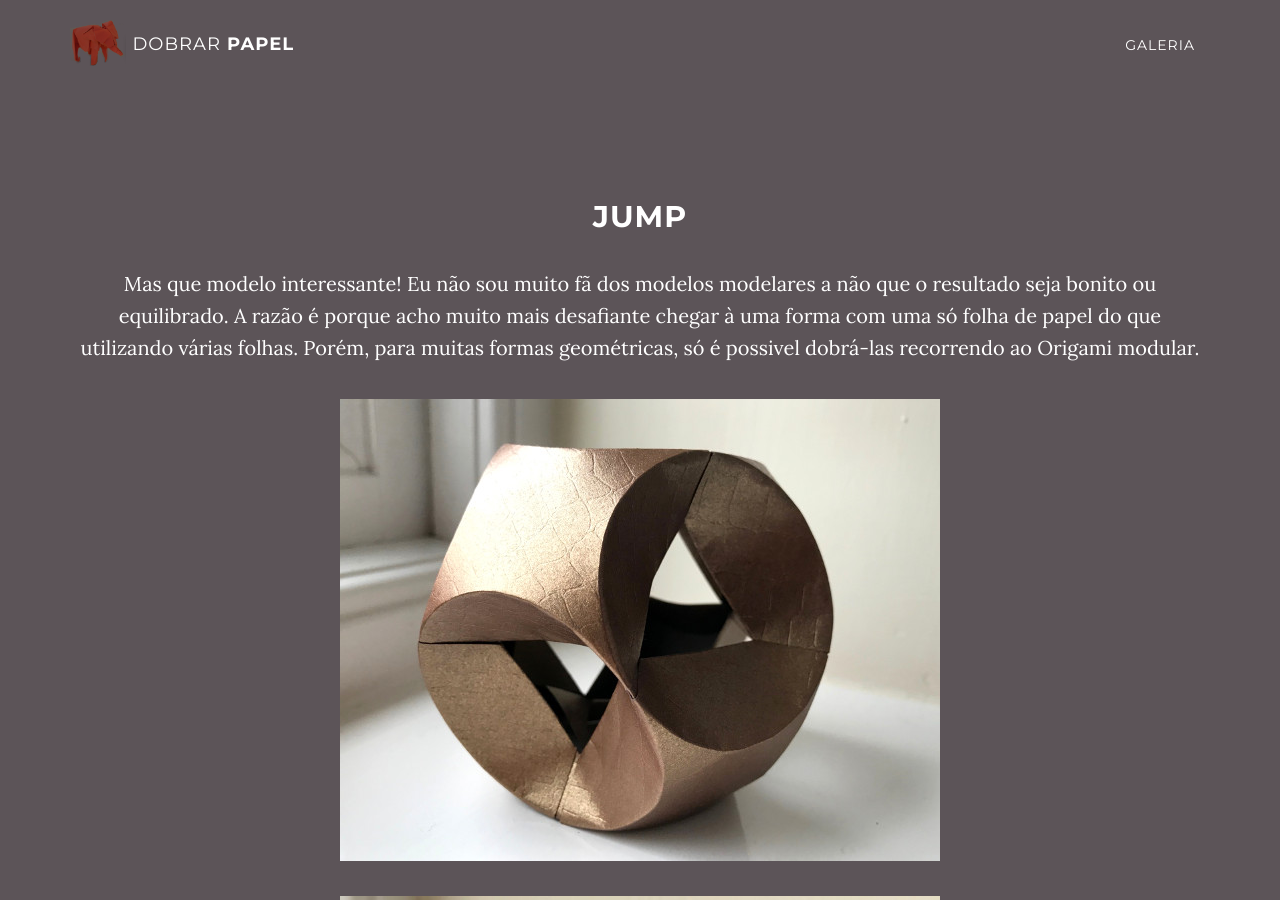
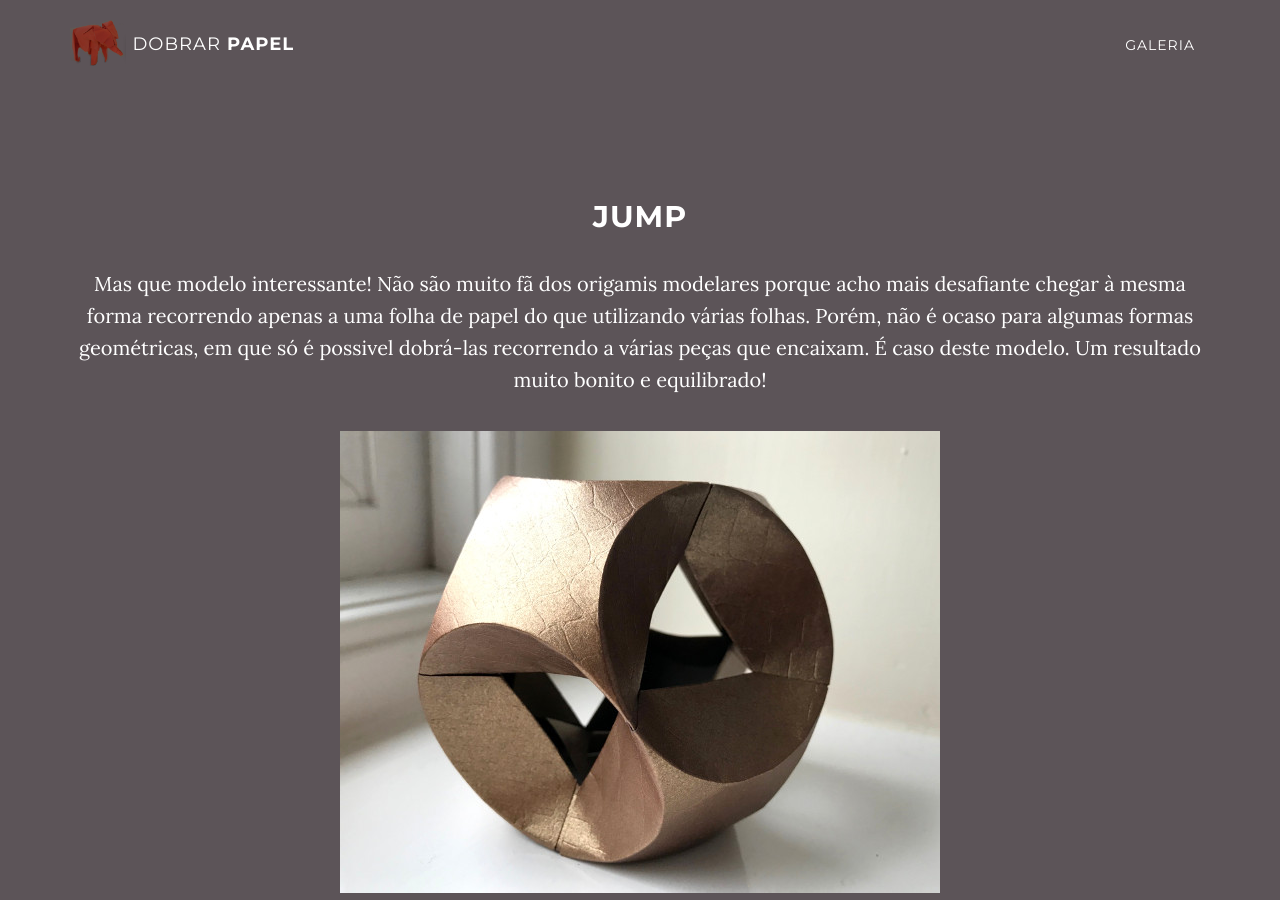
Before and after one commit to pawlo0/dobrarpapel, a Jekyll site: the page built from _posts/2018-04-01-jump.md, in a window 1280 px wide and 900 px high. Built offline with Jekyll 4.4.1, drawn with Linux system fonts in a browser that asks for light colours; nearby versions of some CDN libraries; library files that are not in the unit come from our copies.

Commit message:
corrects Jump post text

```diff
--- a/_posts/2018-04-01-jump.md
+++ b/_posts/2018-04-01-jump.md
@@ -6,7 +6,7 @@ category: Objectos
 youtubeId: 7v0Eou-Ive8
 ---
 
-Mas que modelo interessante! Eu não sou muito fã dos modelos modelares a não que o resultado seja bonito ou equilibrado. A razão é porque acho muito mais desafiante chegar à uma forma com uma só folha de papel do que utilizando várias folhas. Porém, para muitas formas geométricas, só é possivel dobrá-las recorrendo ao Origami modular.
+Mas que modelo interessante! Não são muito fã dos origamis modelares porque acho mais desafiante chegar à mesma forma recorrendo apenas a uma folha de papel do que utilizando várias folhas. Porém, não é ocaso para algumas formas geométricas, em que só é possivel dobrá-las recorrendo a várias peças que encaixam. É caso deste modelo. Um resultado muito bonito e equilibrado!
 
 ![jump](../img/jump.jpg)
 
```
